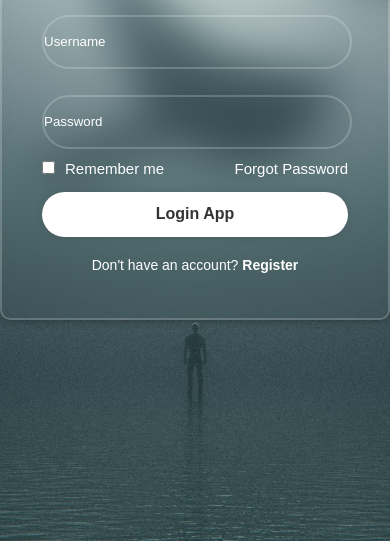
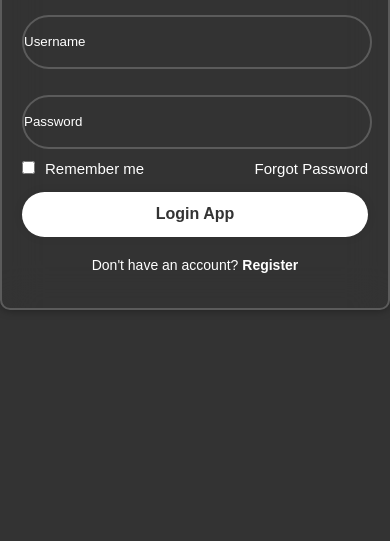
Before and after one commit to Jorandres556/Ingenieria-Web, a plain HTML site: page Semana 3/internas/login.html in a window 390 px wide. Shown: the part 303-844 px from the top of the page. Drawn offline with Linux system fonts and the light colour scheme; some icons are missing.

Commit message:
Agrego media queries y transition

```diff
--- a/Semana 3/css/style.css
+++ b/Semana 3/css/style.css
@@ -192,3 +192,28 @@
 .wrapper .register-link p a:hover{
     text-decoration: underline;
 }
+
+/*-----------------------Transition normal (bg1.jpg)-------------------------*/
+body.bodylogin{
+    background: #333 url('../images/bg1.jpg') no-repeat center / cover;
+    transition: background-color .6s ease, background-size .6s ease;
+}
+
+/*-----------------------Media query 800px -------------------------*/
+@media (max-width: 800px){
+    body.bodylogin{
+        background: url('../images/bg.jpg') no-repeat center / cover;
+    }
+}
+
+/*-----------------------Media query 450px -------------------------*/
+@media (max-width: 450px){
+    body.bodylogin{
+        background: #333;
+    }
+
+    .wrapper{
+        width: 90%;
+        padding: 20px;
+    }
+}
```
